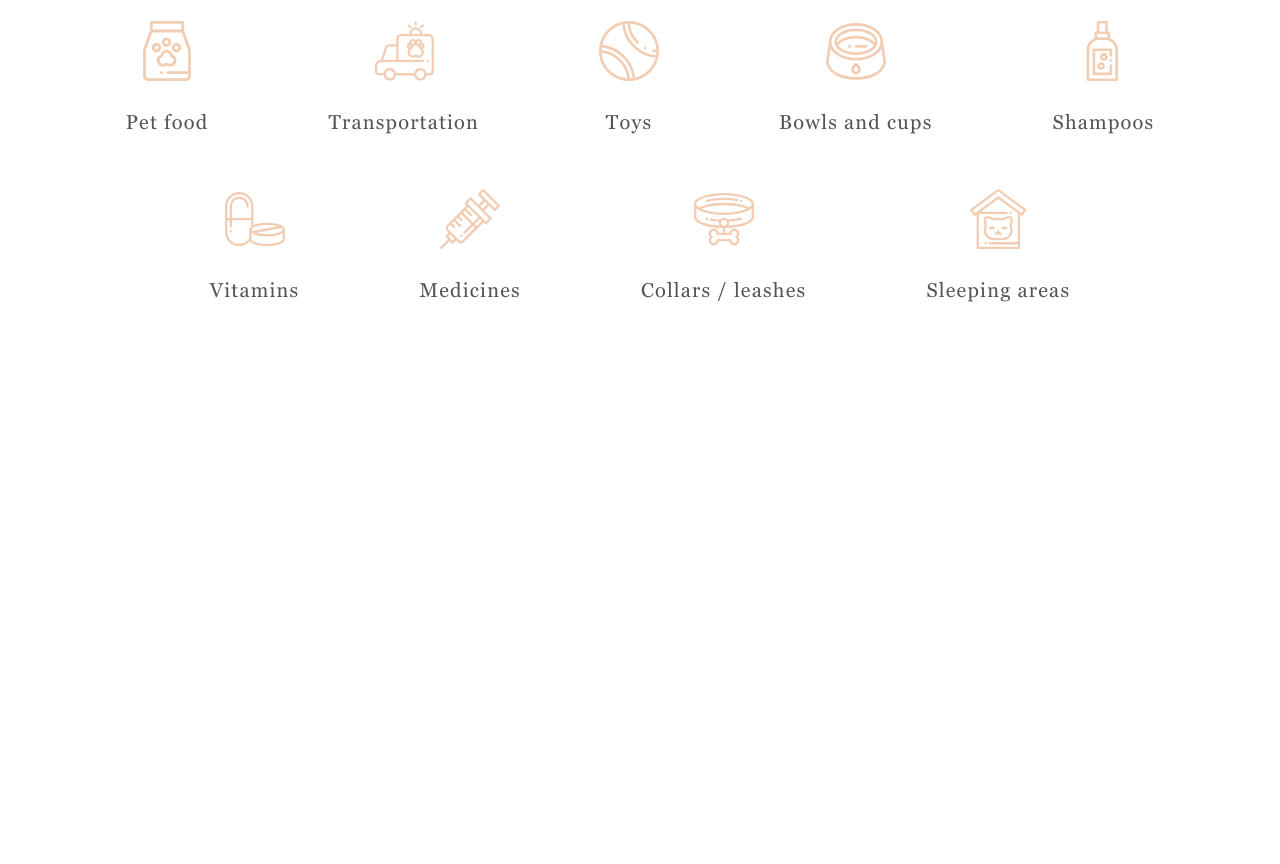
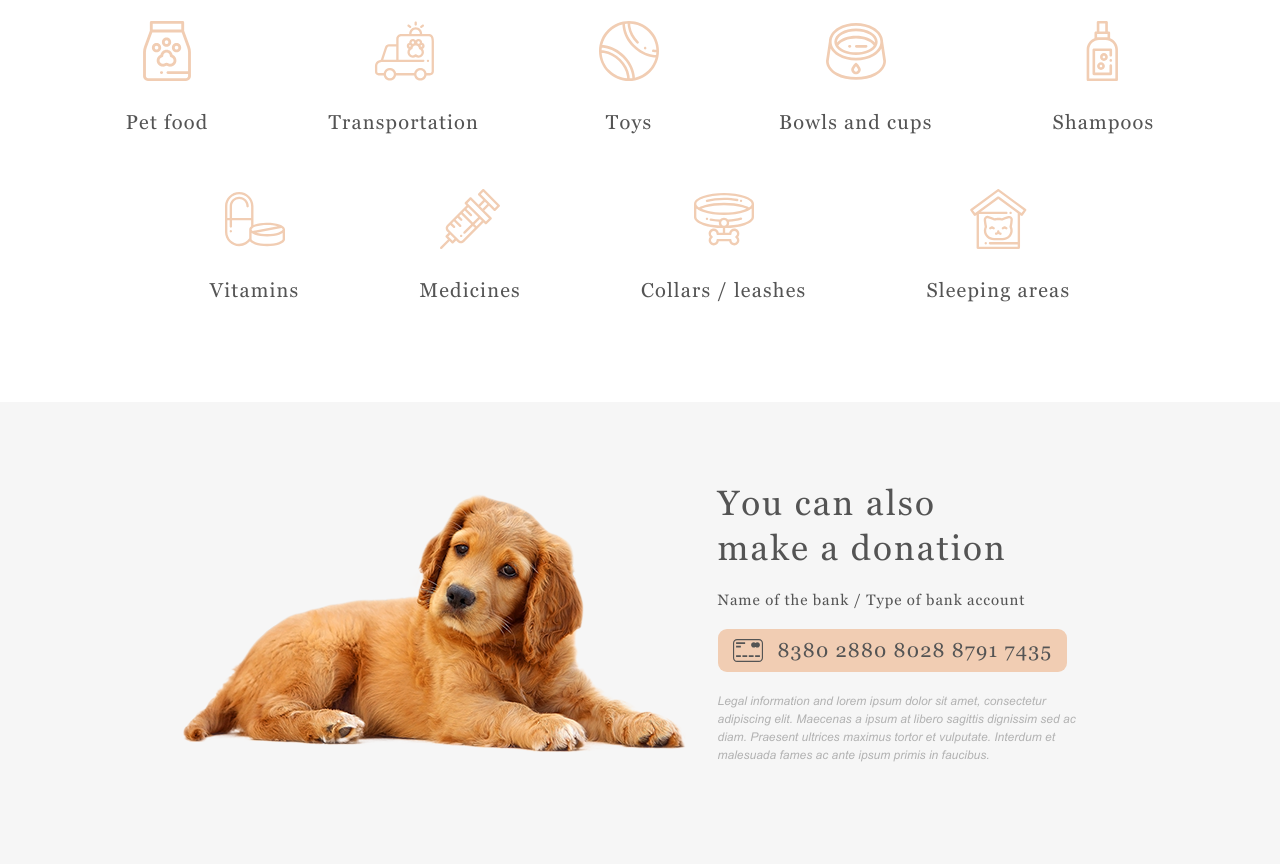
Before and after one commit to Alexander-M-rss/JSFE2022Q1, a plain HTML site: page shelter/pages/main/index.html in a window 1280 px wide. Shown: the part 2583-3447 px from the top of the page. Before the commit the page ends 2985 px from the top, so only its background shows below. Drawn offline with Linux system fonts and the light colour scheme.

Commit message:
feat: add donation section

```diff
--- a/shelter/pages/main/index.html
+++ b/shelter/pages/main/index.html
@@ -153,6 +153,23 @@
         </div>
       </div>
     </section>
+    <section class="container donation">
+      <img class="image" src="../../assets/images/donation-dog.png" alt="dog">
+      <div class="content">
+            <h3 class="section-title">You can also<br>make a donation</h3>
+            <h5>Name of the bank / Type of bank account</h5>
+            <a href="#" class="card">
+              <svg width="30" height="23" viewBox="0 0 30 23" fill="none" xmlns="http://www.w3.org/2000/svg">
+                <path d="M25.9815 23H4.01915C1.80285 23 0 21.2046 0 19.0001V3.9999C0 1.79421 1.80285 0 4.01915 0H25.9808C28.196 0 30 1.79421 30 3.9999V19.0001C30.0006 21.2052 28.1972 23 25.9815 23ZM4.01915 1.14285C2.43563 1.14285 1.14836 2.42396 1.14836 3.9999V19.0001C1.14836 20.5755 2.43563 21.8571 4.01915 21.8571H25.9808C27.5638 21.8571 28.8516 20.5755 28.8516 19.0001V3.9999C28.8516 2.42396 27.5638 1.14285 25.9808 1.14285H4.01915ZM20.7037 3.35993C22.1363 3.35993 23.2977 4.51532 23.2977 5.94153C23.2977 7.36774 22.1368 8.52376 20.7037 8.52376C19.2706 8.52376 18.1097 7.36783 18.1097 5.94153C18.1097 4.51523 19.2712 3.35993 20.7037 3.35993ZM24.3204 3.35993C25.7529 3.35993 26.9151 4.51532 26.9151 5.94153C26.9151 7.36774 25.7536 8.52376 24.3204 8.52376C22.8873 8.52376 21.7264 7.36783 21.7264 5.94153C21.7264 4.51523 22.8879 3.35993 24.3204 3.35993ZM3.0861 16.3339H7.8683V18.0481H3.0861V16.3339ZM9.43467 16.3339H14.2175V18.0481H9.43467V16.3339ZM15.782 16.3339H20.5659V18.0481H15.782V16.3339ZM22.1305 16.3339H26.9144V18.0481H22.1305V16.3339ZM3.0861 3.36046H12.1263V5.07474H3.0861V3.36046ZM3.0861 6.76208H7.86946V8.47637H3.0861V6.76208Z" fill="currentColor"></path>
+              </svg>
+              <h4>8380 2880 8028 8791 7435</h4>
+            </a>
+            <p class="info">Legal information and lorem ipsum dolor sit amet, consectetur adipiscing
+              elit. Maecenas a ipsum at libero
+              sagittis dignissim sed ac diam. Praesent ultrices maximus tortor et vulputate. Interdum et malesuada fames
+              ac ante ipsum primis in faucibus.</p>
+          </div>
+    </section>
 
   </main>
   <footer>
--- a/shelter/pages/main/style.css
+++ b/shelter/pages/main/style.css
@@ -56,6 +56,7 @@
   --h4: 400 20px/23px var(--georgia);
   --h5: 400 15px/17px var(--georgia);
   --button: 400 17px/22px var(--georgia);
+  --legal-information: 400 italic 12px/18px var(--arial);
 }
 
 *, *::before, *::after {
@@ -167,6 +168,10 @@ h3 {
 
 h4 {
   font: var(--h4);
+}
+
+h5 {
+  font: var(--h5);
 }
 
 h3, h4, h5 {
@@ -361,3 +366,43 @@ h3, h4, h5 {
 .help-item .title {
   padding-top: 30px;
 }
+
+.donation {
+  padding-top: 80px;
+  padding-bottom: 100px;
+  display: flex;
+  justify-content: center;
+  align-items: flex-start;
+  gap: 0 30px;
+  background-color: var(--color-light-l);
+}
+
+.donation .image {
+  display: block;
+  padding-top: 11px;
+}
+
+.donation .content {
+  display: flex;
+  flex-direction: column;
+  width: 380px;
+  gap: 20px;
+}
+
+.donation .content .card {
+    background-color: var(--color-primary);
+    border-radius: 9px;
+    color: var(--color-dark-l);
+    display: flex;
+    align-items: center;
+    width: min-content;
+    padding: 10px 15px;
+    gap: 15px;
+    white-space: nowrap;
+    transition: all .3s ease;
+}
+
+.donation .content .info {
+  font: var(--legal-information);
+  color: var(--color-dark-m);
+}
```
Also changed, not shown: shelter/assets/images/donation-dog.png (added).
